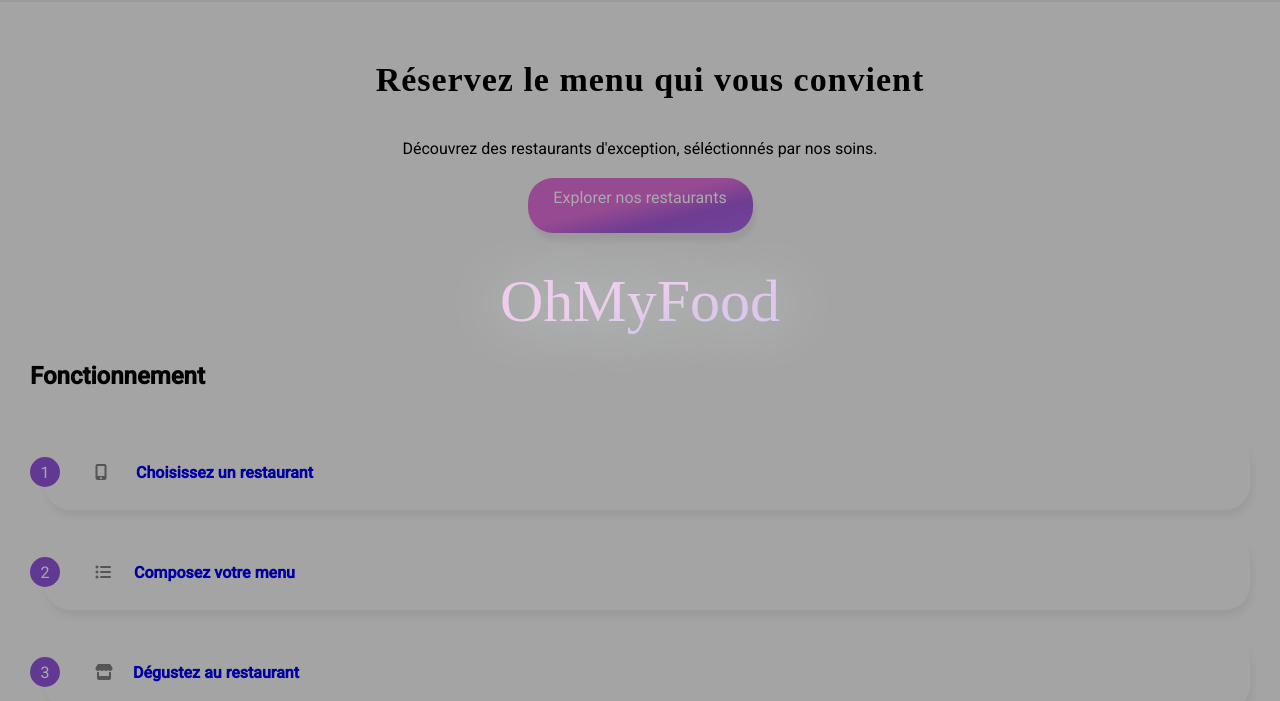
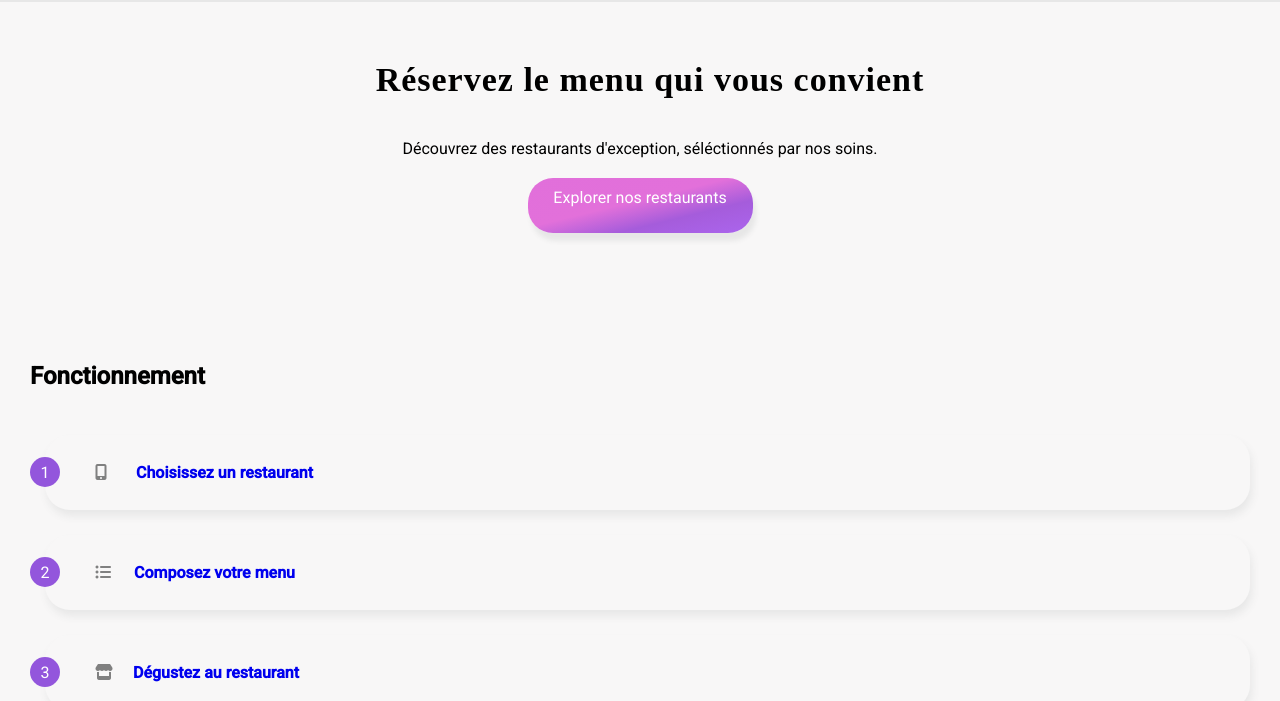
Before and after one commit to Bobdevweb/P3_ohmyfood, a website: page index.html in a window 1280 px wide. Shown: the part 99-800 px from the top of the page. Drawn offline with nearby package versions, Linux system fonts and the light colour scheme; files that its build step writes are made by us from their sources; a web font is replaced by a local one.

Commit message:
modif loader

```diff
--- a/assets/sass/layout/_loader.scss
+++ b/assets/sass/layout/_loader.scss
@@ -8,7 +8,7 @@
   inset: 0;
   z-index: 100;
   animation: disappear 3s linear forwards;
-  animation-delay: 3s;
+  animation-delay: 2s;
 }
 .loading {
   display: flex;
@@ -22,7 +22,8 @@
 .loading_logo {
   font-family: "Shrikhand", "sans-serif";
   font-size: 60px;
-  text-shadow: 1px 1px 60px $tertiaire;
+  text-decoration: underline 3px $tertiaire;
+  text-shadow: 1px 1px 60px $newtagcolor;
   background: $bgbutton;
   -webkit-background-clip: text;
   background-clip: text;
```
